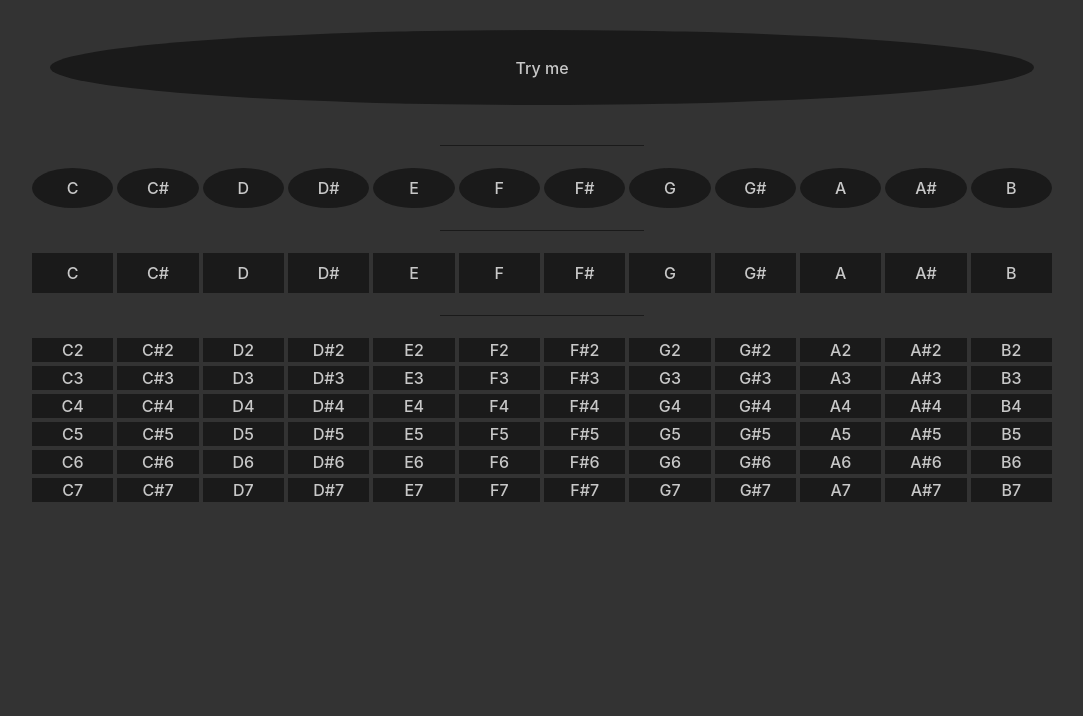
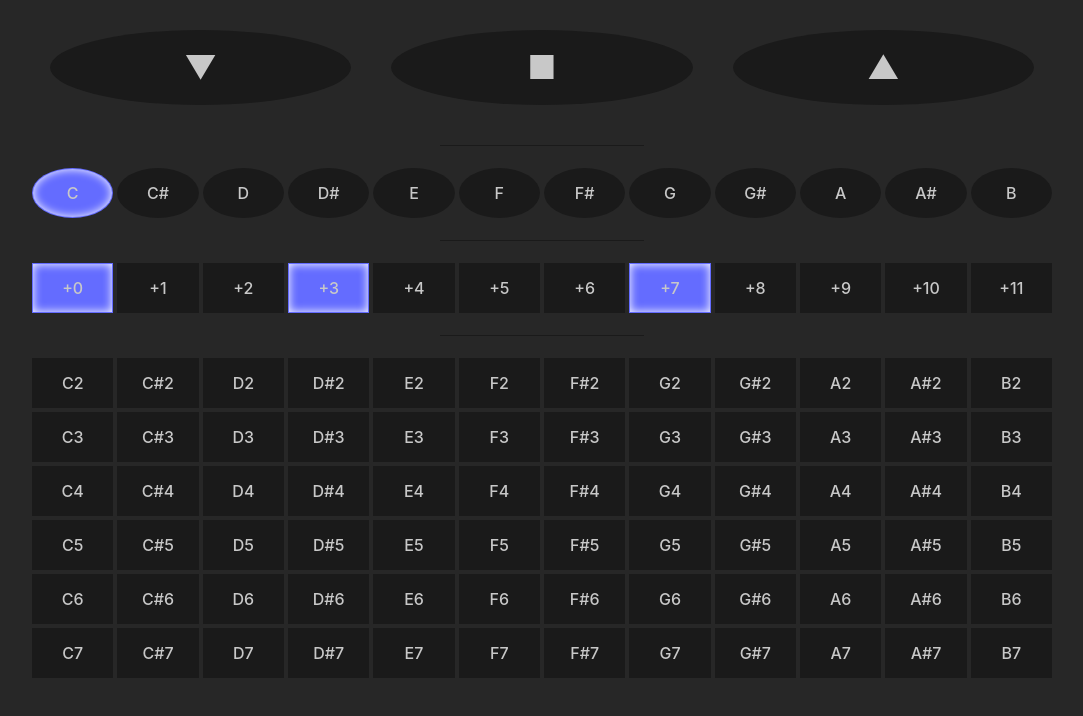
Before and after one commit to teuncm/chord-playground, a Vue app: page / in a window 1280 px wide. Shown: the top 716 px of the page, without its empty margins (98-1181 px from the left). Built offline with nearby package versions, Linux system fonts and the light colour scheme.

Commit message:
Enable key, scale select, trigger note highlights, strum

```diff
--- a/src/action.js
+++ b/src/action.js
@@ -1,22 +1,102 @@
-import { bell, OCTAVE_START, OCTAVE_END, NOTES_PER_OCTAVE } from "./audio";
-import { randInt, randItem, getScale, getKey, getFreqFromMidiNumber, printMidi } from "./helpers"
+import { bell, OCTAVE_START, OCTAVE_END, NOTES_PER_OCTAVE, OCTAVE_RANGE } from "./audio";
+import { randInt, randItem, getScale, getKey, getFreqFromMidiNumber, printMidi, wrapMidiNumber, setKey } from "./helpers"
+
+export const RANDOM_NOTE_COUNT = 6;
+export const ARP_SPEED = 80;
+
+export function actionRandomize() {
+  const key = randInt(0, NOTES_PER_OCTAVE);
+
+  console.log(key);
+
+  setKey(key);
+
+  console.log(getKey());
+}
 
 export function actionRandom() {
-  for (let i = 0; i < 6; i++) {
+  const scale = getScale();
+  /* Do nothing if scale is empty! */
+  if (!scale.length) {
+    return;
+  }
+
+  for (let i = 0; i < RANDOM_NOTE_COUNT; i++) {
     const octaveOffset = randInt(OCTAVE_START, OCTAVE_END + 1);
-    const noteOffset = randItem(getScale());
+    const noteOffset = randItem(scale);
     const key = getKey();
-    const midiNumber = octaveOffset * NOTES_PER_OCTAVE + key + noteOffset;
+    const midiNumber = wrapMidiNumber(octaveOffset * NOTES_PER_OCTAVE + key + noteOffset);
     const freq = getFreqFromMidiNumber(midiNumber);
 
-    // const button = document.getElementById("note-" + midiNumber);
-    // button.classList.add('light-up');
-    // setTimeout(() => {
-    //   button.classList.remove('light-up');
-    // }, 100);
+    const button = document.getElementById("note-" + midiNumber);
+    button.classList.add('light-up');
+    setTimeout(() => {
+      button.classList.remove('light-up');
+    }, 100);
 
     bell(freq);
-    printMidi(midiNumber);
+  }
+}
+
+export function actionUp() {
+  const scale = getScale();
+  /* Do nothing if scale is empty! */
+  if (!scale.length) {
+    return;
+  }
+
+  for (let i = 0; i < OCTAVE_RANGE + 1; i++) {
+    const octaveOffset = i + OCTAVE_START;
+
+    for(let j = 0; j < scale.length; j++) {
+      const noteOffset = scale[j];
+      const key = getKey();
+      const midiNumber = wrapMidiNumber(octaveOffset * NOTES_PER_OCTAVE + key + noteOffset);
+      const freq = getFreqFromMidiNumber(midiNumber);
+
+      const timeout = (i * scale.length + j) * ARP_SPEED;
+
+      setTimeout(() => {
+        const button = document.getElementById("note-" + midiNumber);
+        button.classList.add('light-up');
+        setTimeout(() => {
+          button.classList.remove('light-up');
+        }, 100);
+
+        bell(freq);
+      }, timeout);
+    }
+  }
+}
+
+export function actionDown() {
+  const scale = getScale();
+  /* Do nothing if scale is empty! */
+  if (!scale.length) {
+    return;
+  }
+
+  for (let i = 0; i < OCTAVE_RANGE + 1; i++) {
+    const octaveOffset = i + OCTAVE_START;
+
+    for(let j = 0; j < scale.length; j++) {
+      const noteOffset = scale[j];
+      const key = getKey();
+      const midiNumber = wrapMidiNumber(octaveOffset * NOTES_PER_OCTAVE + key + noteOffset);
+      const freq = getFreqFromMidiNumber(midiNumber);
+
+      const timeout = ((OCTAVE_RANGE - i) * scale.length + (scale.length - 1 - j)) * ARP_SPEED;
+
+      setTimeout(() => {
+        const button = document.getElementById("note-" + midiNumber);
+        button.classList.add('light-up');
+        setTimeout(() => {
+          button.classList.remove('light-up');
+        }, 100);
+
+        bell(freq);
+      }, timeout);
+    }
   }
 }
 
@@ -24,5 +104,4 @@ export function playNote(midiNumber) {
   const freq = getFreqFromMidiNumber(midiNumber);
 
   bell(freq);
-  printMidi(midiNumber);
 }
--- a/src/components/ActionContainer.vue
+++ b/src/components/ActionContainer.vue
@@ -1,19 +1,23 @@
 <template>
   <div class="container" id="action-container">
     <div class="container-row">
-      <!-- <button class="action-button interact" id="action-down" @click="actionDown(id)">Down</button> -->
-      <button class="action-button interact" id="action-random" @click="actionRandom()">Try me</button>
-      <!-- <button class="action-button interact" id="action-up" @click="actionUp(id)">Up</button> -->
+      <button class="action-button interact" id="action-down" @click="actionDown()">▼</button>
+      <button class="action-button interact" id="action-random" @click="actionRandom()">■</button>
+      <!-- <button class="action-button interact" id="action-randomize" @click="actionRandomize()">↻</button> -->
+      <button class="action-button interact" id="action-up" @click="actionUp()">▲</button>
     </div>
   </div>
 </template>
 
 <script>
-import { actionRandom } from '../action';
+import { actionDown, actionRandom, actionRandomize, actionUp } from '../action';
 
 export default {
   methods: {
-    actionRandom
+    actionRandom,
+    actionUp,
+    actionDown,
+    actionRandomize
   }
 };
 </script>
--- a/src/components/KeyContainer.vue
+++ b/src/components/KeyContainer.vue
@@ -3,7 +3,7 @@
     <div class="container-row">
       <div v-for="n in 12" :key="n" class="container-col">
         <label class="custom-select">
-          <input type="radio" :id="'key-' + (n-1)" name="key">
+          <input type="radio" @change="changeKey(n-1)" :id="'key-' + (n-1)" name="key" :value="(n-1)" v-model="key">
           <span class="custom-radio interact">{{ getNoteFromMidiNumber(n-1) }}</span>
         </label>
       </div>
@@ -13,10 +13,20 @@
 
 <script>
 import { getNoteFromMidiNumber } from '../helpers';
+import { getKey, setKey } from '../helpers';
 
 export default {
+  data() {
+    return {
+      key: getKey(),
+    }
+  },
   methods: {
-    getNoteFromMidiNumber
+    changeKey(key) {
+      setKey(key);
+    },
+
+    getNoteFromMidiNumber,
   }
 };
 </script>
--- a/src/components/NoteContainer.vue
+++ b/src/components/NoteContainer.vue
@@ -2,7 +2,7 @@
 <div class="container" id="note-container">
   <div v-for="row in 6" :key="row" class="container-row">
     <div v-for="col in 12" :key="col" class="container-col">
-      <button class="interact note" @click="playNote((row + 2)*12 + (col - 1))">{{ getFullNoteName((row + 2)*12 + (col - 1)) }}</button>
+      <button :id="'note-' + ((row + 2)*12 + (col - 1))" class="interact note" @click="playNote((row + 2)*12 + (col - 1))">{{ getFullNoteName((row + 2)*12 + (col - 1)) }}</button>
     </div>
   </div>
 </div>
--- a/src/components/ScaleContainer.vue
+++ b/src/components/ScaleContainer.vue
@@ -3,8 +3,8 @@
     <div class="container-row">
       <div v-for="n in 12" :key="n" class="container-col">
         <label class="custom-select">
-          <input type="checkbox" :id="'scale-' + (n-1)">
-          <span class="custom-checkbox interact">{{ getNoteFromMidiNumber(n-1) }}</span>
+          <input type="checkbox" :id="'scale-' + (n-1)" :value="(n-1)" v-model="scale">
+          <span class="custom-checkbox interact">+{{ (n-1) }}</span>
         </label>
       </div>
     </div>
@@ -13,10 +13,25 @@
 
 <script>
 import { getNoteFromMidiNumber } from '../helpers';
+import { getScale, setScale } from '../helpers';
 
 export default {
+  data() {
+    return {
+      scale: getScale(),
+    }
+  },
+  watch: {
+    scale: {
+      handler(newValues) {
+        setScale(newValues);
+      },
+    }
+  },
   methods: {
-    getNoteFromMidiNumber
+    getNoteFromMidiNumber,
+    getScale,
+    setScale,
   }
 };
 </script>
--- a/src/helpers.js
+++ b/src/helpers.js
@@ -1,4 +1,4 @@
-import { MIDI_OFFSET, NOTES_PER_OCTAVE, BASE_FREQ } from "./audio";
+import { MIDI_OFFSET, NOTES_PER_OCTAVE, BASE_FREQ, MIDI_START, MIDI_RANGE } from "./audio";
 
 let key = 0;
 let scale = [0, 3, 7];
@@ -50,6 +50,11 @@ export function getNoteFromMidiNumber(midiNumber) {
   return NOTE_NAME_TABLE[midiNumber % NOTES_PER_OCTAVE];
 }
 
+/* Wrap midi around the grid. */
+export function wrapMidiNumber(midiNumber) {
+  return (midiNumber - MIDI_START) % MIDI_RANGE + MIDI_START;
+}
+
 /* Get note name and octave position. */
 export function getFullNoteName(midiNumber) {
   return getNoteFromMidiNumber(midiNumber) + getOctaveFromMidiNumber(midiNumber);
--- a/src/style.css
+++ b/src/style.css
@@ -19,13 +19,12 @@ body {
   line-height: 1.5;
   font-weight: 400;
 
-  background-color: #333333;
+  background-color: #272727;
 
   font-synthesis: none;
   text-rendering: optimizeLegibility;
   -webkit-font-smoothing: antialiased;
   -moz-osx-font-smoothing: grayscale;
-  overflow: hidden;
 }
 
 #app {
@@ -88,7 +87,7 @@ button {
 .custom-radio {
   display: flex;
   flex: 1;
-  height: 40px;
+  height: 50px;
   border-radius: 50%;
   transition: background-color 0.3s;
 }
@@ -106,7 +105,7 @@ span.interact {
 .custom-checkbox {
   display: flex;
   flex: 1;
-  height: 40px;
+  height: 50px;
   transition: background-color 0.3s;
 }
 
@@ -138,16 +137,34 @@ span.interact {
 }
 
 .action-button {
+  font-size: 2em;
   display: flex;
   border-radius: 50%;
   margin: 20px;
   height: 75px;
   justify-content: center;
   align-items: center;
-  transition: box-shadow, background-color 0.7s!important;
+  transition: box-shadow 0.8s, background-color 0.8s!important;
 }
 .action-button:active {
   background-color: white;
   box-shadow: 0px 0px 10px 5px white;
-  transition: box-shadow, background-color 0s!important;
+  transition: box-shadow 0s, background-color 0s!important;
 }
+
+.note {
+  background-color: #1a1a1a;
+  height: 50px;
+  transition: background-color 7s, box-shadow 7s!important;
+}
+.note:active {
+  background-color: #d3970a;
+  box-shadow: 0px 0px 10px white inset;
+  transition: all 0s!important;
+}
+
+.light-up {
+  background-color: #8bc21d;
+  box-shadow: 0px 0px 10px white inset;
+  transition: all 0s!important;
+}
```
Also changed, not shown: src/audio.js (+18 -10 lines), 1 other file (tests, documents, lock files or other folders).
